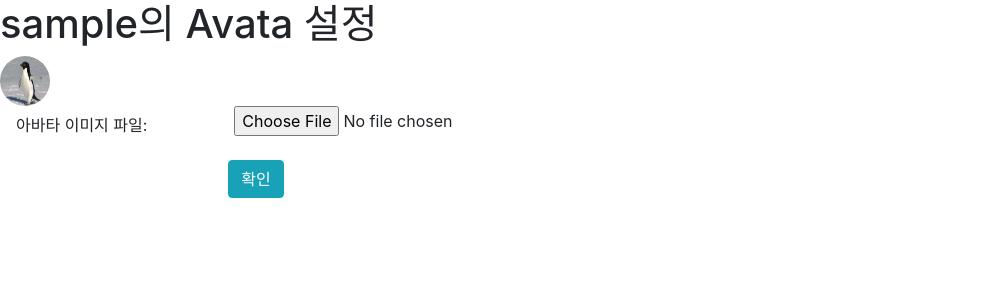
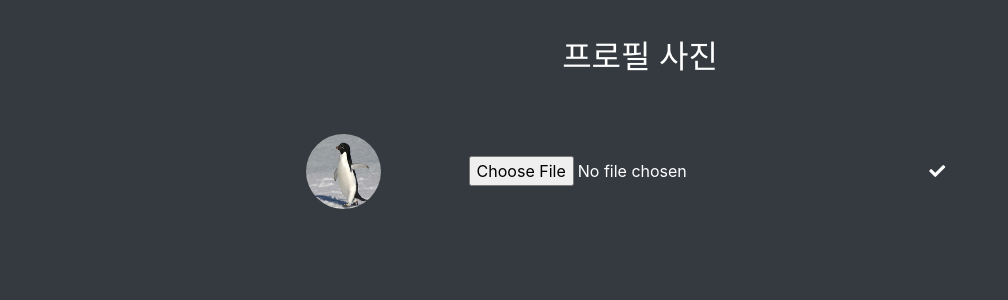
Before and after one commit to JungwonL/CalendaDiary, a Django app: page /mypage/avata/1/add/ in a window 1280 px wide. Shown: the top 300 px of the page, without its empty margins (0-1008 px from the left). Run offline with Django 3.2, Linux system fonts and the light colour scheme; the visitor is signed in with stand-in values (Sample User, id 1); data that the repository does not hold is empty; some libraries are stand-ins or nearby versions.

Commit message:
아바타수정

```diff
--- /dev/null
+++ b/templates/register_style.html
@@ -0,0 +1,33 @@
+<style>
+  #avata{
+    height: 99%;
+  }
+
+
+  .scheduleDetail{
+    text-align: center;
+    font-size: 1.1em;
+    color: #ffffff;
+    background-color: #343A40;
+
+  }
+
+  body {
+    background-color: #343A40;
+    color: #ffffff;
+    height: 99%;
+    margin: 3%;
+  }
+
+  table{
+    width: 70%;
+    margin-left: auto;
+    margin-right: auto;
+  }
+
+  tr, th{
+    width: 30%;
+  }
+
+
+</style>
--- a/templates/registration/avata_form.html
+++ b/templates/registration/avata_form.html
@@ -1,7 +1,34 @@
 {% extends "base.html" %}
+{% block extra-style %}
+{% include "register_style.html" %}
+{% endblock %}
 {% load widget_tweaks %}
 {% block title %}AvatarChange{% endblock %}
+
 {% block content %}
+<div id="avata" class="text-white" >
+<h2 style="text-align:center;"> 프로필 사진 </h2>
+<br/><br/>
+
+<form action="." method="post">
+    {% csrf_token %}
+    <table>
+        <tbody>
+        <tr>
+            <th style="text-align: center;"><img src="{% url 'avata' user.id%}" class="avata-lg"></th>
+            <th style="text-align: left;">{{  form.image }}</th>
+            <th style="text-align: center;">
+                <input type="submit" class="btn-dark fas" value="&#xf00c;" style="border-width: 0; padding: 2px 2px;"/>
+            </th>
+        </tr>
+        </tbody>
+    </table>
+
+</form>
+</div>
+{% endblock %}
+
+{# % block content %}
 <h1> {{user}}의 Avata 설정 </h1>
 <img src="{% url 'avata' user.id%}" class="avata">
 <form action="." method="post">
@@ -19,4 +46,4 @@
  </div>
 </form>
 
-{% endblock %}
+{% endblock % #}
```
